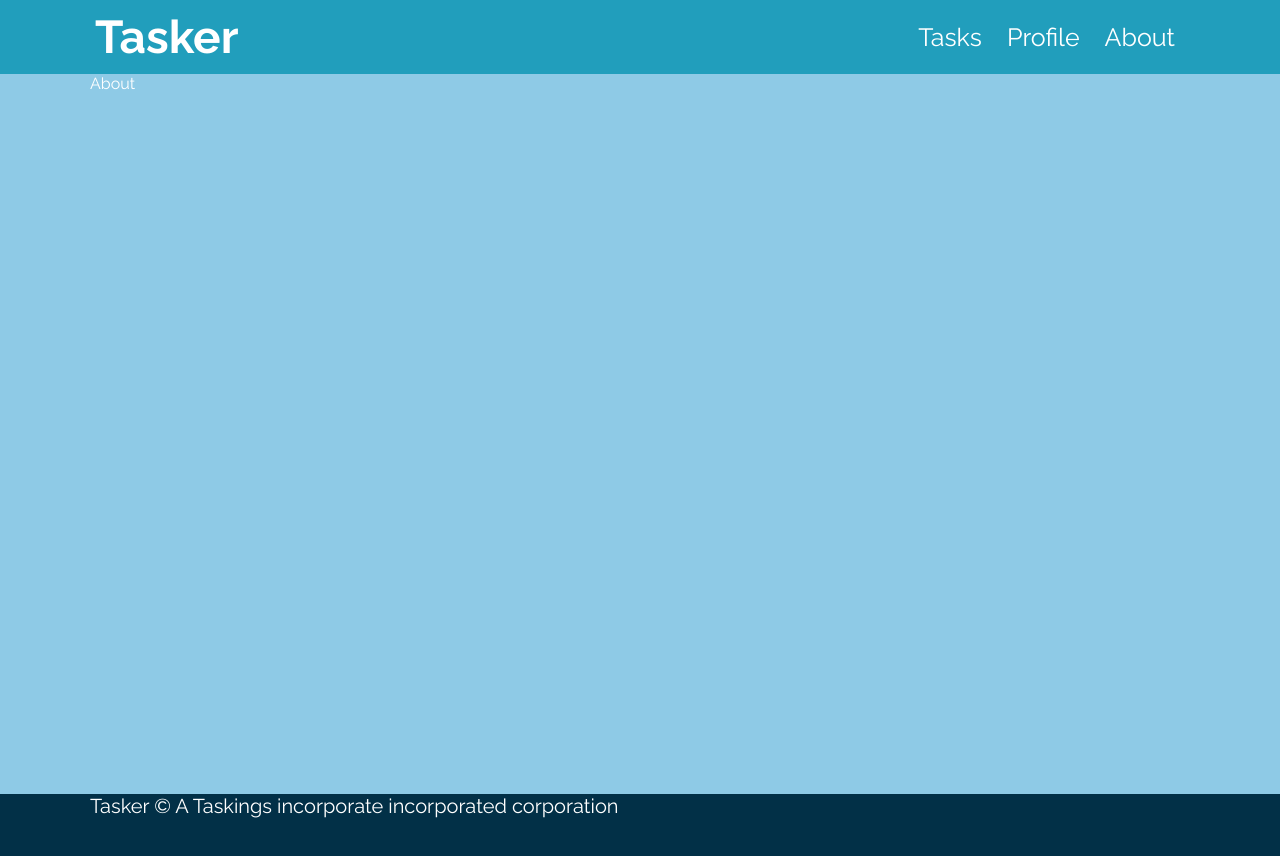
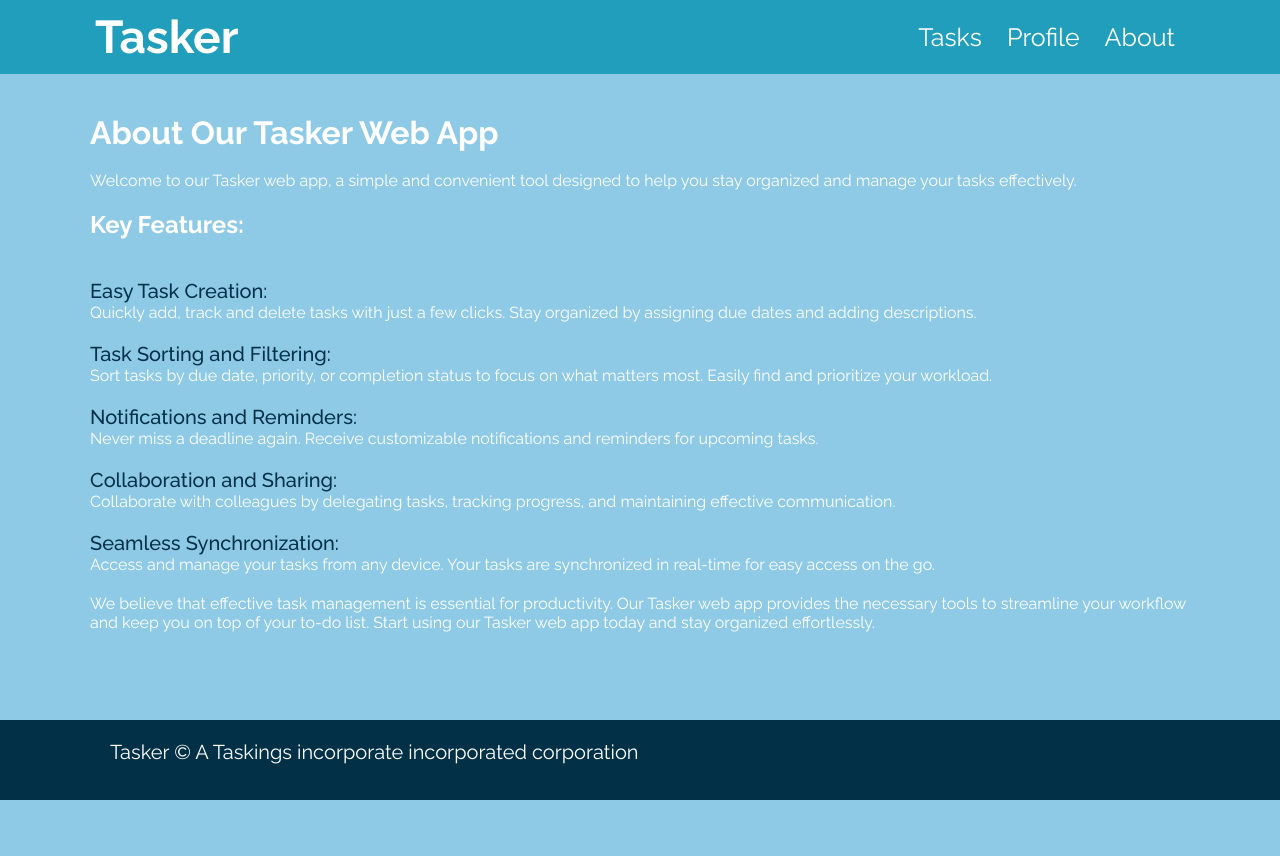
Before and after one commit to Eric-Zanette/Tasker, a React (Create React App) app in the folder frontend/: page /about in a window 1280 px wide. Shown: the top 856 px of the page. After the commit the page ends 800 px from the top, so only its background shows below. Built offline with nearby package versions, Linux system fonts and the light colour scheme; the HTML template or start-up script is replaced by a standard one.

Commit message:
destroy expired token

```diff
--- a/frontend/src/components/TaskItem.jsx
+++ b/frontend/src/components/TaskItem.jsx
@@ -1,7 +1,8 @@
 import PropTypes from 'prop-types'
 import { useContext, useEffect, useState } from 'react'
-import { FaPlus, FaMinus, FaCheck, FaTrash } from 'react-icons/fa'
+import { FaPlus, FaMinus, FaCheck, FaTrash, FaTimes } from 'react-icons/fa'
 import TasksContext from '../context/Tasks/TasksContext'
+import TaskForm from './TaskForm'
 
 const TaskItem = ({task}) => {
     const [toggle, setToggle] = useState(false)
@@ -37,7 +38,11 @@ const TaskItem = ({task}) => {
         <>
             <div className={`card ${complete && 'completed'}`}>
                 <h1>
-                    <FaCheck className='completeIcon' onClick={setComplete} />
+                    {!complete ?
+                    <FaCheck className='completeIcon' onClick={setComplete} /> :
+                    <FaTimes className='uncompleteIcon' />
+                    }
+
                     <FaTrash className='deleteIcon' onClick={deleted} />
                     {title}
                     {toggle ?
--- a/frontend/src/context/Users/UserContext.jsx
+++ b/frontend/src/context/Users/UserContext.jsx
@@ -1,6 +1,7 @@
 import { createContext, useState, useEffect } from "react";
 import axios from 'axios'
 import jwt_decode from 'jwt-decode'
+import datetime from 'datetime'
 
 const UserContext = createContext()
 
@@ -10,12 +11,22 @@ export const UserProvider = ({children}) => {
     const [user, setUser] = useState(localToken &&
         jwt_decode(
         localStorage.getItem('user')
-        ))
+        )
+        )
 
+    const isExpired = (token) => {
+        try{
+            const now = Math.floor(Date.now() / 1000)
+            if(now > token.exp) {localStorage.removeItem('user')}
+        } catch {
+            return false
+        }
+    }
 
     useEffect(() => {
+        isExpired(localToken)
         axios.defaults.headers.common['Authorization'] = localToken
-    }, [])
+    }, [localToken])
 
 
     const registerUser = async (newUser) => {
--- a/frontend/src/index.css
+++ b/frontend/src/index.css
@@ -1,8 +1,8 @@
 @import url('https://fonts.googleapis.com/css2?family=Raleway:wght@100;200;300;400;500;600;700;900&display=swap');
 
 :root {
-  --primary-color:#8ECAE6;
-  --secondary-color:#219EBC;
+  --color1:#8ECAE6;
+  --color2:#219EBC;
   --color3: #023047;
   --color4: #FFB703;
   --color5: #FB8500;
@@ -24,7 +24,7 @@ html{
 
 body {
   display: relative;
-  background-color: var(--primary-color);
+  background-color: var(--color1);
   color: #ffffff;
   font-family: 'Raleway';
   height: 100%;
@@ -37,7 +37,7 @@ li{
 /* Navbar */
 
 nav{
-  background-color: var(--secondary-color);
+  background-color: var(--color2);
   padding: 10px 0;
 }
 
@@ -65,6 +65,10 @@ nav .navListContainer .navList li{
   border-radius: 5px;
   margin-right:5px;
   cursor: pointer;
+}
+
+nav .navListContainer .navList li:hover{
+  color:var(--color4)
 }
 
 /* Home Page */
@@ -146,18 +150,45 @@ nav .navListContainer .navList li{
   left: 10px
 }
 
+.card .completeIcon:hover{
+  color: rgb(52, 209, 52);
+  scale: 1.1
+}
+
+
+.card .uncompleteIcon{
+  cursor: pointer;
+  position: absolute;
+  left: 10px
+}
+
+.card .uncompleteIcon:hover{
+  scale: 1.1
+}
+
+
 .card .deleteIcon{
   cursor: pointer;
   position: absolute;
   left: 40px;
-  color: #fc5151
 }
+
+.card .deleteIcon:hover{
+  color: red;
+  scale: 1.1
+}
+
 
 .card .openMenuIcon{
   cursor: pointer;
   position: absolute;
   right: 10px
 }
+
+.card .openMenuIcon:hover{
+  transform: scale(1.1);
+}
+
 
 .underCard{
   border:var(--color3) solid 2px;
@@ -224,18 +255,48 @@ nav .navListContainer .navList li{
   margin-top: 100px;
 }
 
+/* About */
+
+.about{
+  margin-top: 40px;
+  display: flex;
+  flex-direction: column;
+  gap: 20px
+}
+
+.about ul li{
+  margin-top: 20px;
+}
+
+.about ul li .bolded{
+  color: var(--color3);
+  font-size: 20px;
+  font-weight: 500;
+}
+
 /* Footer */
 footer{
+  position:fixed;
+  left:0;
+  bottom:0;
+  width: 100%;
   background-color: #023047;
   height: 10%;
   font-size: 20px;
+}
+
+footer .container{
+  padding: 20px;
+  display: flex;
+  align-items: start;
+  justify-content: start;
+  height:100%
 }
 
 /* Utilities */
 .container{
   margin: auto;
   max-width: 1100px;
-  height: 90%;
 }
 
 .flex{
@@ -253,18 +314,31 @@ footer{
   border-radius: 5px;
   border-style: solid;
   border: none;
-  background-color: var(--primary-color);
+  background-color: var(--color1);
   color: #000000;
+  transition: 0.1s;
+}
+
+.btn:hover{
+  color: var(--color2);
+  transition: 0.2s;
 }
 
 .btn-Secondary{
-  background-color: var(--secondary-color);
+  background-color: var(--color2);
   color: #000000;
 }
 .btn-3{
   background-color: var(--color3);
   color: #ffffff;
+  transition: 0.2s;
 }
+
+.btn-3:hover{
+  color:white;
+  background-color: var(--color2)
+}
+
 .btn-4{
   background-color: var(--color4);
   color: #000000;
--- a/frontend/src/pages/About.jsx
+++ b/frontend/src/pages/About.jsx
@@ -2,7 +2,22 @@ import React from 'react'
 
 const About = () => {
   return (
-    <div>About</div>
+  <div className='about'>
+    <h1>About Our Tasker Web App</h1>
+
+    <p>Welcome to our Tasker web app, a simple and convenient tool designed to help you stay organized and manage your tasks effectively.</p>
+
+    <h2>Key Features:</h2>
+    <ul>
+      <li><div className="bolded">Easy Task Creation:</div> Quickly add, track and delete tasks with just a few clicks. Stay organized by assigning due dates and adding descriptions.</li>
+      <li><div className="bolded">Task Sorting and Filtering:</div> Sort tasks by due date, priority, or completion status to focus on what matters most. Easily find and prioritize your workload.</li>
+      <li><div className="bolded">Notifications and Reminders:</div> Never miss a deadline again. Receive customizable notifications and reminders for upcoming tasks.</li>
+      <li><div className="bolded">Collaboration and Sharing:</div> Collaborate with colleagues by delegating tasks, tracking progress, and maintaining effective communication.</li>
+      <li><div className="bolded">Seamless Synchronization:</div> Access and manage your tasks from any device. Your tasks are synchronized in real-time for easy access on the go.</li>
+    </ul>
+
+    <p>We believe that effective task management is essential for productivity. Our Tasker web app provides the necessary tools to streamline your workflow and keep you on top of your to-do list. Start using our Tasker web app today and stay organized effortlessly.</p>
+  </div>
   )
 }
 
--- a/package.json
+++ b/package.json
@@ -12,6 +12,7 @@
   "license": "MIT",
   "dependencies": {
     "concurrently": "^8.2.0",
+    "datetime": "^0.0.3",
     "jwt-decode": "^3.1.2",
     "jwt-decoder": "^0.0.0"
   }
```
Also changed, not shown: 1 other file (tests, documents, lock files or other folders).
